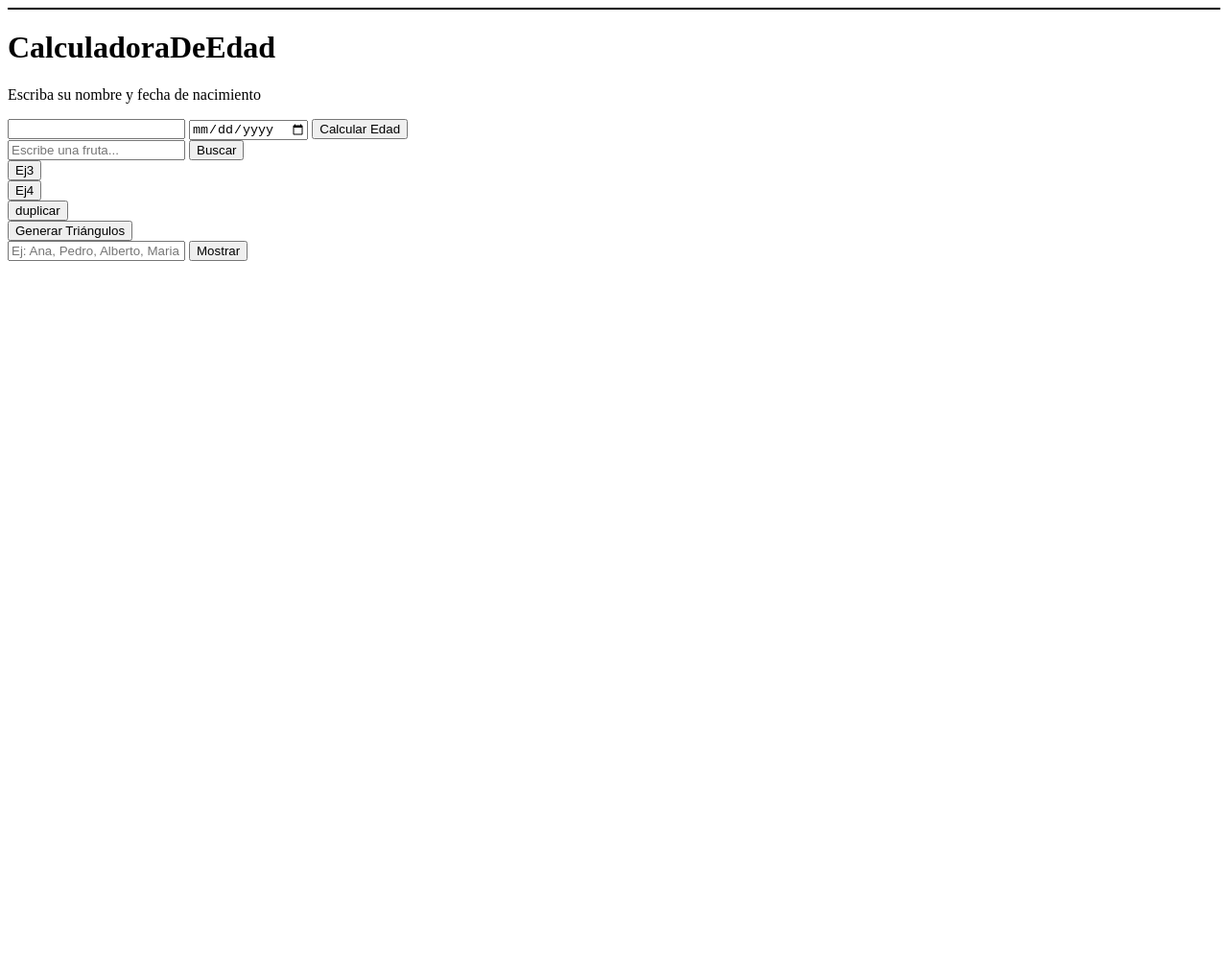
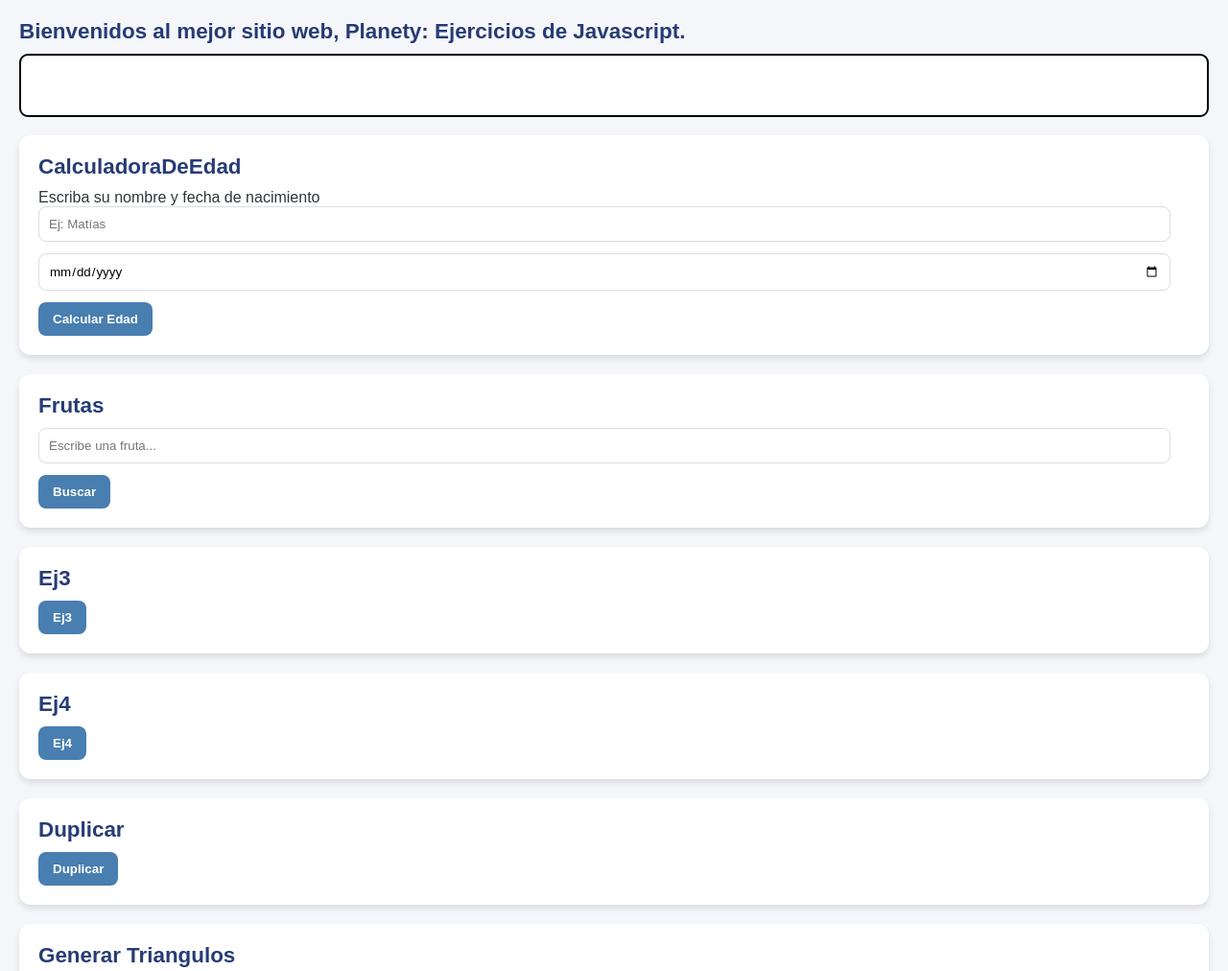
Before and after one commit to Max5976/TP07_Hevia_Ku, a plain HTML site: page index.html in a window 1280 px wide. Shown: the top 1012 px of the page at 96% size. Before the commit the page ends 800 px from the top, so only its background shows below. Drawn offline with Linux system fonts and the light colour scheme.

Commit message:
Terminar?

```diff
--- a/index.html
+++ b/index.html
@@ -1,4 +1,4 @@
-<!DOCTYPE html>
+    <!DOCTYPE html>
 <html lang="en">
 <head>
     <meta charset="UTF-8">
@@ -7,41 +7,75 @@
     <title>TPSiete</title>
 </head>
 <body>
-    <div id="resultado" style="border: 1px solid black"></div>
-    <div class="calcularEdad">
+    <h1>Bienvenidos al mejor sitio web, Planety: Ejercicios de Javascript.</h1>
+    <div id="resultado"></div>
+    <div class="ejercicio">
         <h1>CalculadoraDeEdad</h1>
         <p>Escriba su nombre y fecha de nacimiento</p>
         <form action="">
-            <input type="text" name="nombre" id="nombre" required>
+            <input type="text" name="nombre" id="nombre" placeholder="Ej: Matías" required>
             <input type="date" id="fechaNacimiento" name="fechaNacimiento" required>
             <input type="submit" value="Calcular Edad" onclick="calculadoraDeEdad(pasarFechaAString())">
         </form>
     </div>
-    <div>
+    <div class="ejercicio">
+        <h1>Frutas</h1>
         <input type="text" id="fruta-input" placeholder="Escribe una fruta..." required/>
         <button onclick="buscarFruta()">Buscar</button>
     </div>
 
-    <div>
+    <div class="ejercicio">
+        <h1>Ej3</h1>
         <button onclick="ejercicio3()">Ej3</button>
     </div>
 
-    <div>
+    <div class="ejercicio">
+        <h1>Ej4</h1>
         <button onclick="ejercicio4()">Ej4</button>
     </div>
 
-    <div>
-        <button onclick="duplicarNumeros()">duplicar</button>
+    <div class="ejercicio">
+        <h1>Duplicar</h1>
+        <button onclick="duplicarNumeros()">Duplicar</button>
     </div>
 
-    <div>
+    <div class="ejercicio">
+        <h1>Generar Triangulos</h1>
         <button onclick="triangulo()">Generar Triángulos</button>
     </div>
 
-    <div>
+    <div class="ejercicio">
+        <h1>Mostrar nombres con "A"</h1>
    <input type="text" id="nombres" placeholder="Ej: Ana, Pedro, Alberto, Maria" required>
   <button type="button" onclick="mostrarNombresConA()">Mostrar</button>
-  <div id="resultado"></div>
+    </div>
+
+    <div class="ejercicio">
+        <h1>Reemplazar Palabras</h1>
+        <input type="text" id="cosas" placeholder="Ingrese una cadena de texto" required>
+        <input type="text" id="palabraParaReemplazar" placeholder="Ingrese la palabra que desea reemplazar" required>
+        <input type="text" id="palabraDeReemplazo" placeholder="Ingrese la nueva palabra de reemplazo" required>
+        <button onclick="reemplazarPalabras()">Reemplazar Palabras</button>
+    </div>
+    <div class="ejercicio">
+        <h1>Cortar Texto</h1>
+        <p>Ingrese su texto y luego un número con los dígitos que quiera mostrar desde el principio</p>
+           <input type="text" id="texto" placeholder="Ingrese un texto" required>
+           <input type="number" id= "numero" placeholder="Ingrese un numero" required>
+           <button type="button" onclick="CortarTexto()">cortar</button>
+    </div>
+
+    <div class="ejercicio">
+        <h1>String con separador</h1>
+        <p>Ingrese una lista de elementos separados por coma:</p>
+        <input type="text" id="lista" placeholder="Ej: enero, febrero, marzo, abril..." required>
+        <button onclick="stringConSeparador()">MostrarLista</button>
+    </div>
+    <div class="ejercicio">
+    <h1>Calculadora de Recaudación</h1>
+    <p>Ingrese un texto de formato nombre:total para calcular la Recaudación total</p>
+        <input type="text" id="pedidos" placeholder="Ej: Pizza:15.50, Hamburguesa:8.75, Bebidas:4.25" required>
+        <button onclick="calcularRecaudacion()">Calcular Recaudación</button>
     </div>
 
     <script src="./js/ejercicios.js"></script>
--- a/js/ejercicios.js
+++ b/js/ejercicios.js
@@ -137,6 +137,7 @@ function triangulo() {
   pantalla.innerText = `${triangulo1.join("\n")} \n \n ${triangulo2.join("\n")}`
 }
 
+//7
 
 function mostrarNombresConA() {
 
@@ -145,3 +146,52 @@ function mostrarNombresConA() {
   let nombresConA = nombres.filter(n => n.charAt(0).toUpperCase() === "A");
   document.getElementById("resultado").innerHTML = nombresConA.join(", ");
 }
+
+//8
+
+function reemplazarPalabras() {
+  let cadena = document.getElementById("cosas").value;
+  let palabra = document.getElementById("palabraParaReemplazar").value;
+  let palabraReemplazadora = document.getElementById("palabraDeReemplazo").value;
+
+  console.log(cadena);
+  let cadenaNueva = cadena.replaceAll(palabra, palabraReemplazadora);
+  console.log(cadenaNueva);
+  pantalla.innerText = `${cadenaNueva}`;
+}
+
+//9
+
+function CortarTexto(){
+  let texto = document.getElementById("texto").value;
+  let numero = document.getElementById("numero").value;
+  let Resultado = texto.slice(0,numero);
+  pantalla.innerText = `${Resultado}`;
+}
+
+//10
+
+function stringConSeparador() {
+  let string = document.getElementById("lista").value;
+  let lista = string.split(",").map(item => item.trim());
+  let listaStringizada = lista.join("-");
+  pantalla.innerText = `${listaStringizada}`;
+}
+
+//11
+
+function  calcularRecaudacion(){
+  let entrada = document.getElementById("pedidos").value;
+  let listaPedidos = entrada.split(",").map(p => p.trim());
+    let total = 0;
+      listaPedidos.forEach(pedido => {
+        let partes = pedido.split(":");
+        if (partes.length == 2) {
+          let monto = parseFloat(partes[1]);
+          if (!isNaN(monto)) {
+            total += monto;
+          }
+        }
+      });
+   pantalla.innerText = `Total: $${total}`
+}
--- a/style.css
+++ b/style.css
@@ -0,0 +1,76 @@
+* {
+    margin: 0;
+    padding: 0;
+    box-sizing: border-box;
+    font-family: Arial, Helvetica, sans-serif;
+}
+
+body {
+    background: #f5f6fa;
+    color: #2f3640;
+    padding: 20px;
+}
+
+h1 {
+    font-size: 1.4rem;
+    color: #273c75;
+    margin-bottom: 10px;
+}
+
+
+.ejercicio {
+    background: #ffffff;
+    border-radius: 12px;
+    padding: 20px;
+    margin-bottom: 20px;
+    box-shadow: 0 4px 6px rgba(0, 0, 0, 0.1);
+    transition: transform 0.2s;
+}
+
+.ejercicio:hover {
+    transform: scale(1.02);
+}
+
+
+input[type="text"],
+input[type="date"],
+input[type="number"] {
+    width: calc(100% - 20px);
+    padding: 10px;
+    margin-bottom: 12px;
+    border: 1px solid #dcdde1;
+    border-radius: 8px;
+    outline: none;
+    transition: border-color 0.3s;
+}
+
+input:focus {
+    border-color: #487eb0;
+}
+
+
+button,
+input[type="submit"] {
+    background: #487eb0;
+    color: #fff;
+    padding: 10px 15px;
+    border: none;
+    border-radius: 8px;
+    cursor: pointer;
+    font-weight: bold;
+}
+
+button:hover,
+input[type="submit"]:hover {
+    background: #273c75;
+}
+
+#resultado{
+    width: 100%;
+    height: auto;
+    margin-bottom: 1.5%;
+    padding: 2.5%;
+    border-radius: 9px;
+    border: 2px solid black;
+    background-color: #ffffff;
+}
```
